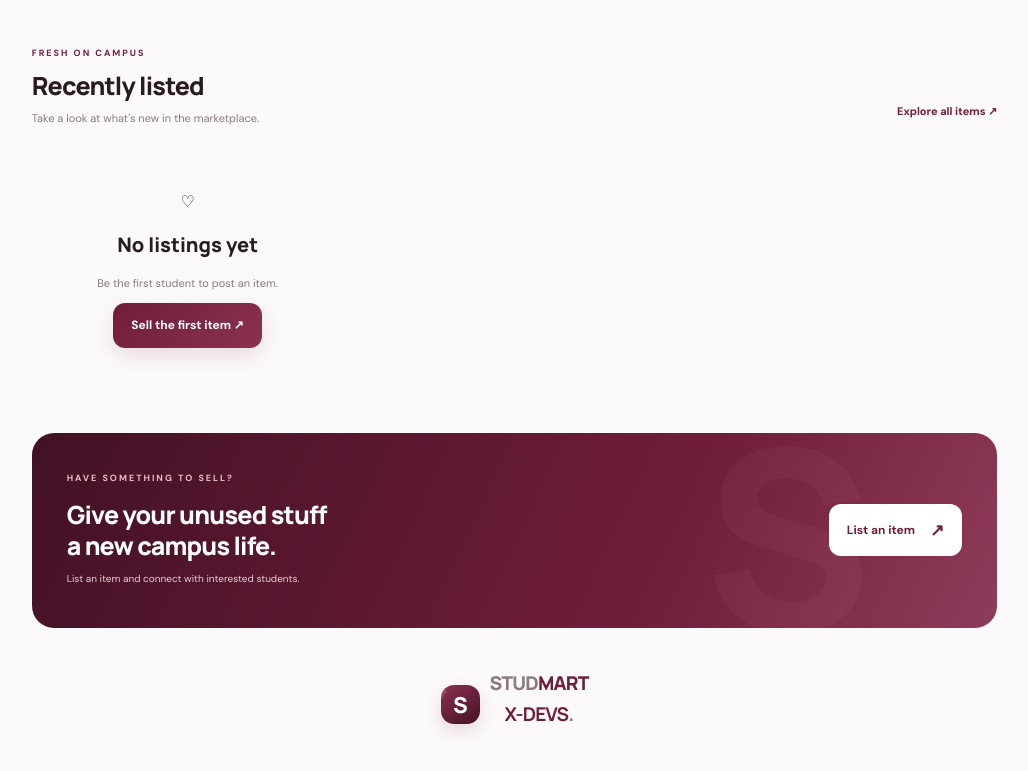
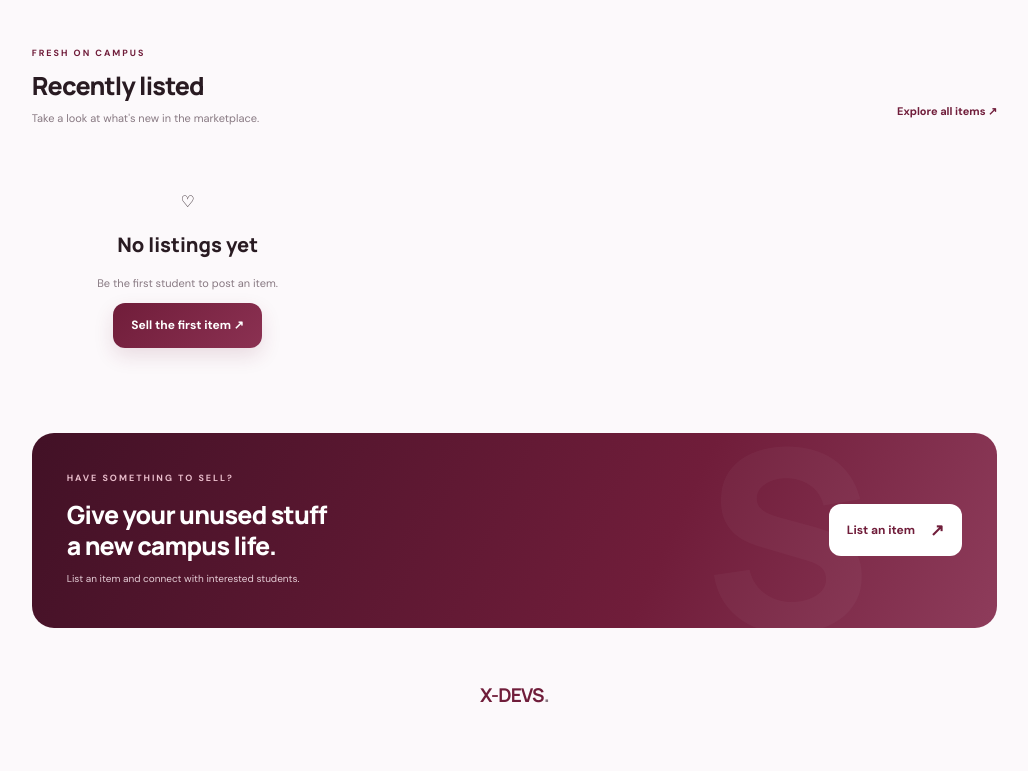
Before and after one commit to ghostichukwu002/STUDMART, a plain HTML site: page frontend/index.html in a window 1280 px wide. Shown: the part 1005-1776 px from the top of the page, without its empty margins (243-1271 px from the left). Drawn offline with Linux system fonts and the light colour scheme; no server answers.

Commit message:
Update index.html

```diff
--- a/frontend/index.html
+++ b/frontend/index.html
@@ -107,7 +107,7 @@
         </div>
       </div>
     </section>
-    <footer class="site-footer"><a class="brand footer-brand" href="#" data-view="home"><span class="brand-mark">S</span><span>STUD<span class="brand-accent">MART</span><p><strong>X-DEVS</strong>.</p></footer>
+    <footer class="site-footer"><a class="brand footer-brand" href="#" data-view="home"><p><strong>X-DEVS</strong>.</p></footer>
   </main>
 </div>
 
```
